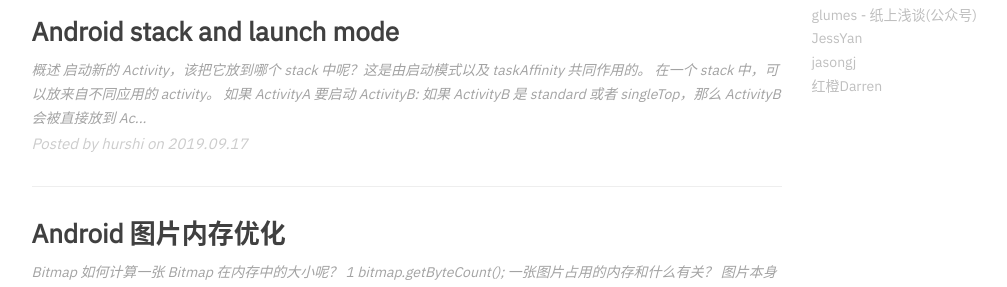
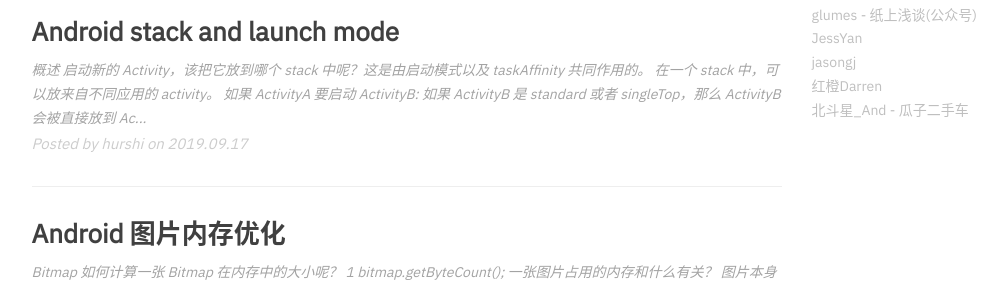
Before and after one commit to hurshi/hurshi.github.io, a Jekyll site: the page built from index.html, in a window 1280 px wide and 900 px high, scrolled down 873 px. Shown: the part 159-446 px from the top of the window, without its empty margins (136-1143 px from the left). Built offline with Jekyll 4.4.1, drawn with Linux system fonts in a browser that asks for light colours; nearby versions of some CDN libraries; the list of posts is cut into pages by our own code; comment, search, counter and statistics services are not loaded.

Commit message:
add 大佬

```diff
--- a/_config.yml
+++ b/_config.yml
@@ -134,5 +134,8 @@ friends: [
   },{
     title: "红橙Darren",
     href: "https://www.jianshu.com/u/35083fcb7747"
+  },{
+    title: "北斗星_And - 瓜子二手车",
+    href: "https://juejin.im/user/5d2ef4f7f265da1bb47d9a07/posts"
   }
 ]
```
